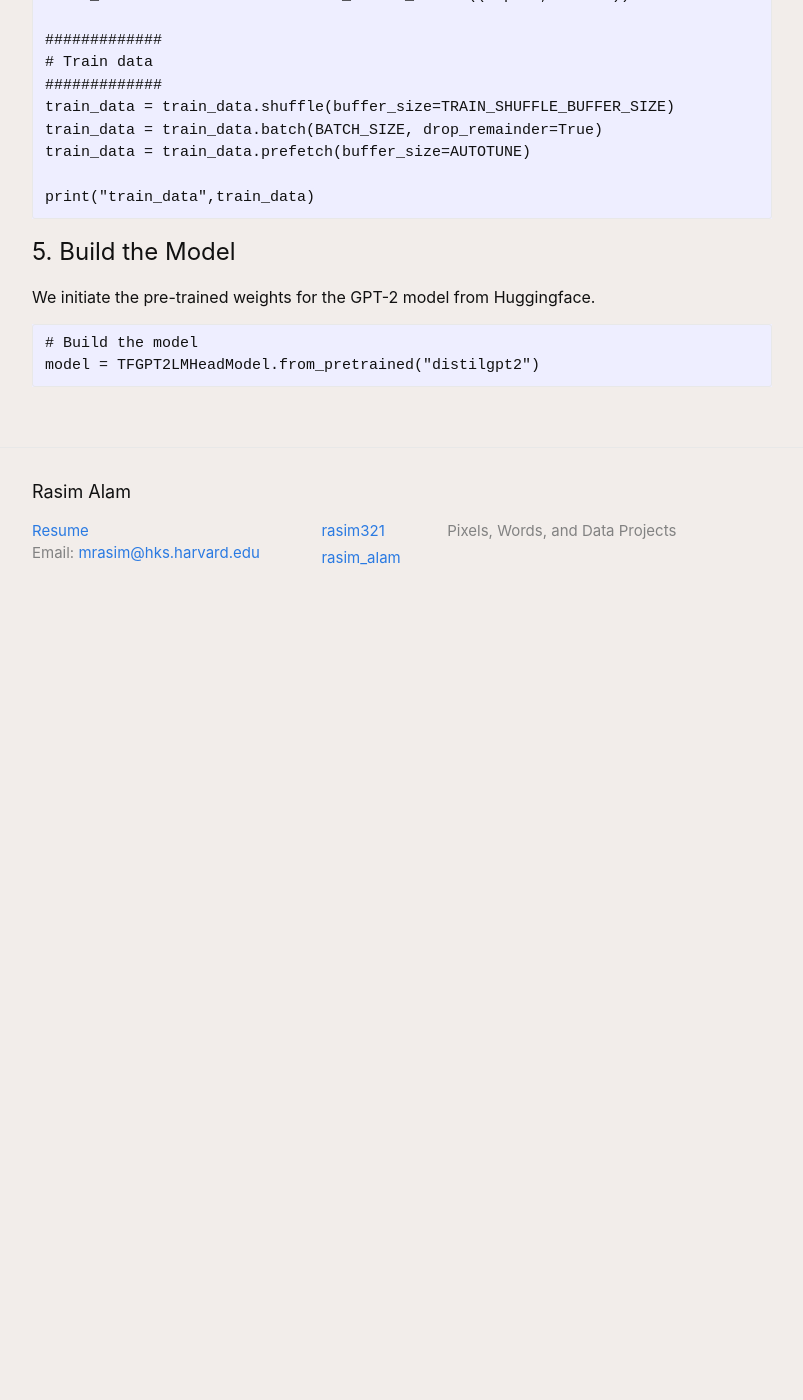
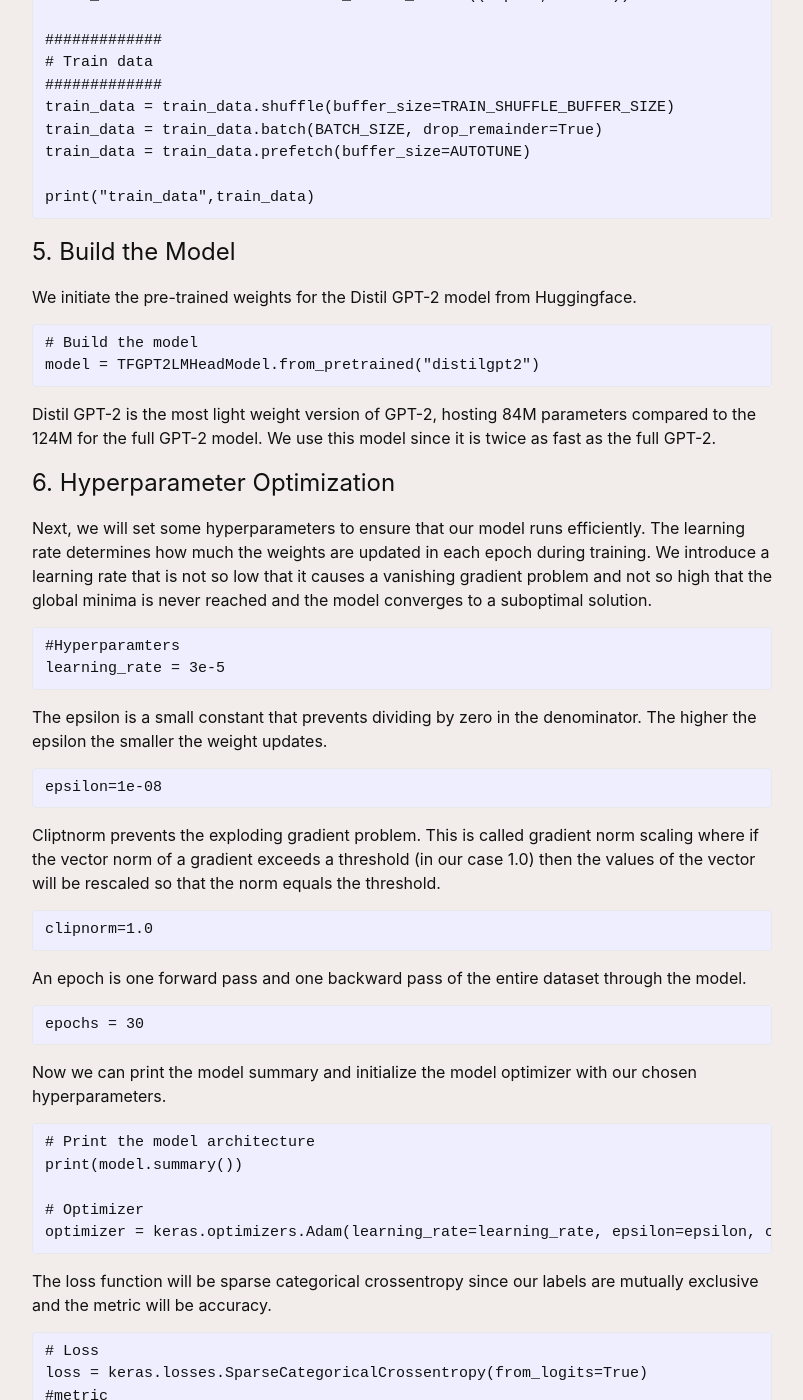
Before and after one commit to rasim321/rasimalam, a Jekyll site: the page built from _posts/2021-06-09-A-song-of-text-and-generators.markdown, in a window 1280 px wide and 1400 px high, scrolled down 3770 px. Shown: the whole window, without its empty margins (238-1041 px from the left). Built offline with Jekyll 4.4.1, drawn with Linux system fonts in a browser that asks for light colours; before the commit the page ends 4400 px from its top, so only the background shows below that; some of the changed text lies outside the part shown.

Commit message:
finished text generator post

```diff
--- a/_posts/2021-06-09-A-song-of-text-and-generators.markdown
+++ b/_posts/2021-06-09-A-song-of-text-and-generators.markdown
@@ -135,7 +135,97 @@
 
 # 5. Build the Model
 
-We initiate the pre-trained weights for the GPT-2 model from Huggingface.
+We initiate the pre-trained weights for the Distil GPT-2 model from Huggingface.
 
     # Build the model
     model = TFGPT2LMHeadModel.from_pretrained("distilgpt2")
+
+Distil GPT-2 is the most light weight version of GPT-2, hosting 84M parameters compared to the 124M for the full GPT-2 model. We use this model since it is twice as fast as the full GPT-2.
+
+# 6. Hyperparameter Optimization
+
+Next, we will set some hyperparameters to ensure that our model runs efficiently. The learning rate determines how much the weights are updated in each epoch during training. We introduce a learning rate that is not so low that it causes a vanishing gradient problem and not so high that the global minima is never reached and the model converges to a suboptimal solution.
+
+    #Hyperparamters
+    learning_rate = 3e-5
+
+The epsilon is a small constant that prevents dividing by zero in the denominator. The higher the epsilon the smaller the weight updates.
+
+    epsilon=1e-08
+
+Cliptnorm prevents the exploding gradient problem. This is called gradient norm scaling where if the vector norm of a gradient exceeds a threshold (in our case 1.0) then the values of the vector will be rescaled so that the norm equals the threshold.
+
+    clipnorm=1.0
+
+An epoch is one forward pass and one backward pass of the entire dataset through the model.
+
+    epochs = 30
+
+Now we can print the model summary and initialize the model optimizer with our chosen hyperparameters.
+
+    # Print the model architecture
+    print(model.summary())
+
+    # Optimizer
+    optimizer = keras.optimizers.Adam(learning_rate=learning_rate, epsilon=epsilon, clipnorm=clipnorm)
+
+The loss function will be sparse categorical crossentropy since our labels are mutually exclusive and the metric will be accuracy.
+
+    # Loss
+    loss = keras.losses.SparseCategoricalCrossentropy(from_logits=True)
+    #metric
+    metric = keras.metrics.SparseCategoricalAccuracy('accuracy')
+
+# 6. Compile and Train
+
+Now we just compile and train our model.
+
+    # Compile
+    model.compile(loss=[loss, *[None] * model.config.n_layer],
+                    optimizer=optimizer,
+                    metrics=[metric])
+
+    # Train model
+    start_time = time.time()
+    training_results = model.fit(
+            train_data, # train_data.take(1000) for testing
+            epochs=epochs,
+            verbose=1)
+    execution_time = (time.time() - start_time)/60.0
+    print("Training execution time (mins)",execution_time)
+
+# 7. Save Model and Weights
+
+It's a good idea to save our model and the weights once we are done with training. We can then just load the trained model whenever we want to generate new text.
+
+
+    # Save the weights
+    model.save_weights('gpt_got1')
+
+    # And the model
+    model.save('my_model')
+
+# 8. The Winds of Winter
+
+Now let's generate our text!
+
+    # The model will use this text to generate new text
+    input_text = "Cersei sat on the iron throne"
+
+    # Tokenize Input
+    input_ids = gpt_tokenizer.encode(input_text, return_tensors='tf')
+    print("input_ids",input_ids)
+
+    # Generate outout
+    outputs = model.generate(
+        input_ids,
+        do_sample=True,
+        max_length=200,
+        top_p=0.75,
+        top_k=0
+    )
+
+    print("Generated text:")
+    display(gpt_tokenizer.decode(outputs[0], skip_special_tokens=True))
+
+And there we have it! Our text generator is live.
```
